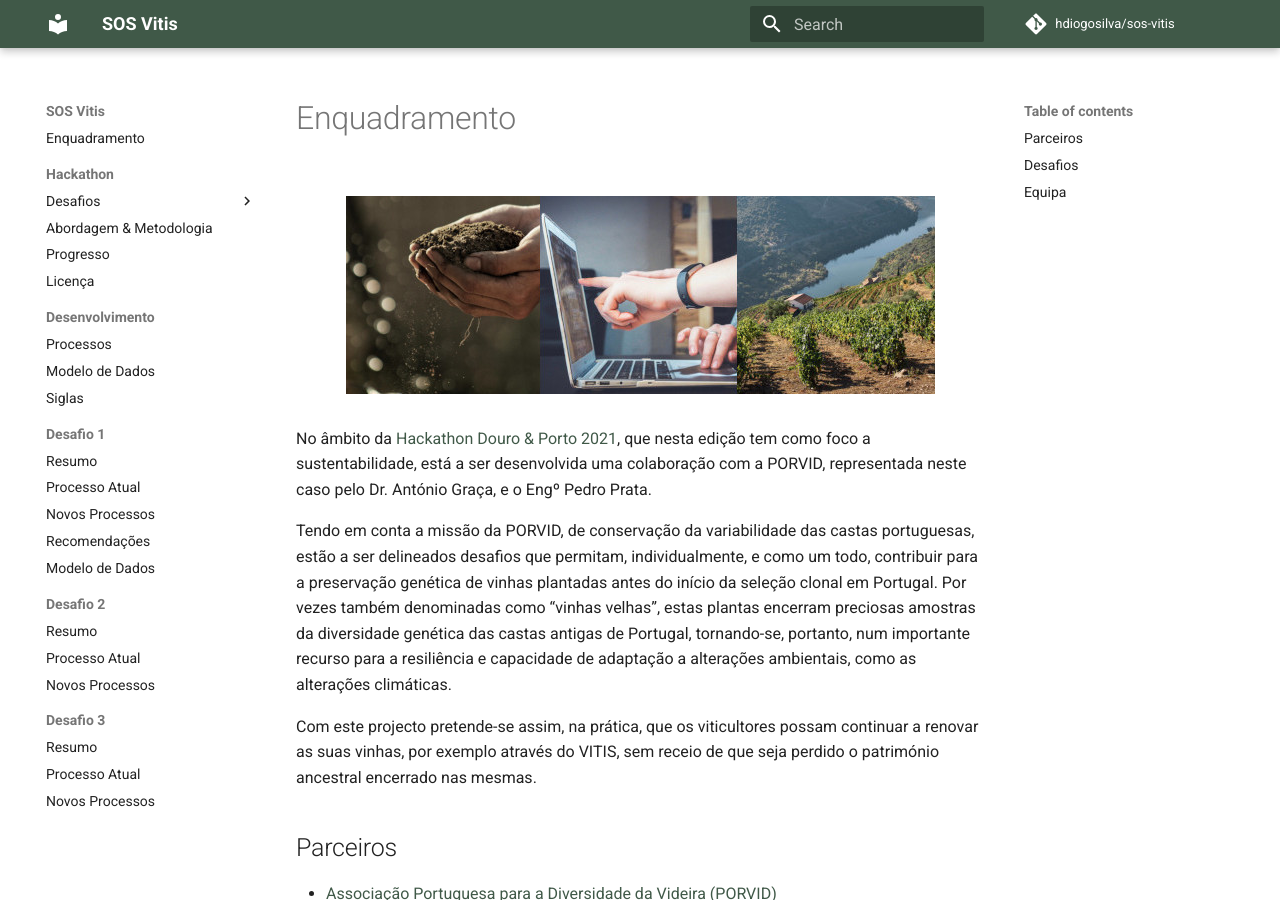
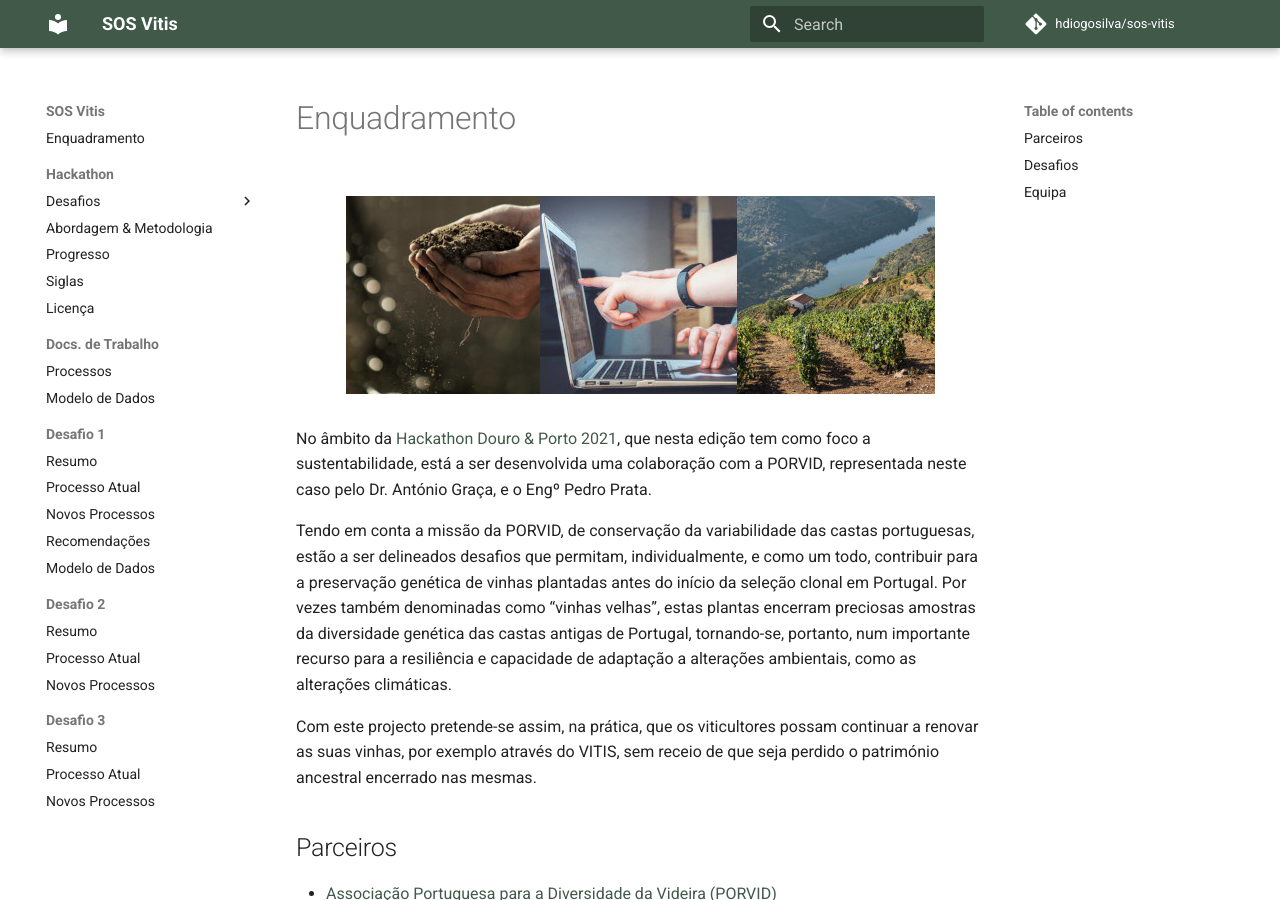
Before and after one commit to hdiogosilva/sos-vitis, an MkDocs documentation site: the page built from docs/index.md, in a window 1280 px wide and 900 px high. Built offline with MkDocs 1.6.1 and Material for MkDocs 9.7.7, drawn with Linux system fonts in a browser that asks for light colours; comment, search, counter and statistics services are not loaded.

Commit message:
Change Desenvolvimento headlight + Siglas placement

```diff
--- a/mkdocs.yml
+++ b/mkdocs.yml
@@ -38,11 +38,11 @@ nav:
             - 'Desafio 3': 'Hackathon/Desafios/desafio3.md'
         - 'Abordagem & Metodologia': 'Hackathon/metodologia.md'
         - 'Progresso': 'Hackathon/progresso.md'
+        - 'Siglas': 'Hackathon/siglas.md'
         - 'Licença': 'Hackathon/licença.md'
-    - 'Desenvolvimento':
+    - 'Docs. de Trabalho':
         - 'Processos': 'Desenvolvimento/processos.md'
         - 'Modelo de Dados': 'Desenvolvimento/modelo-dados.md'
-        - 'Siglas': 'Desenvolvimento/siglas.md'
     - 'Desafio 1':
         - 'Resumo': 'Desafio 1/resumo.md'
         - 'Processo Atual': 'Desafio 1/processo-atual.md'
```
Also changed, not shown: docs/Desenvolvimento/siglas.md (deleted, +0 -11 lines).
